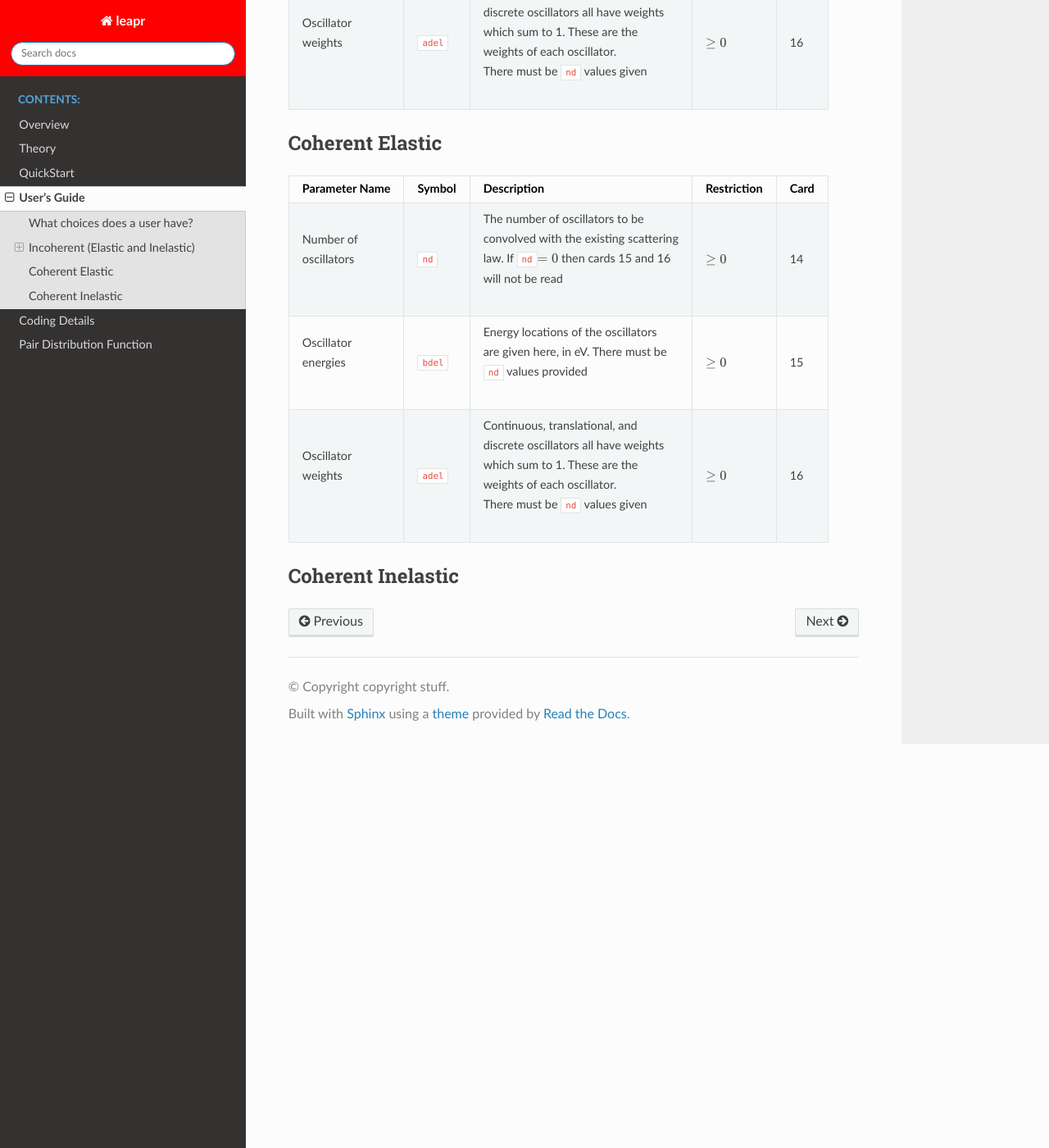
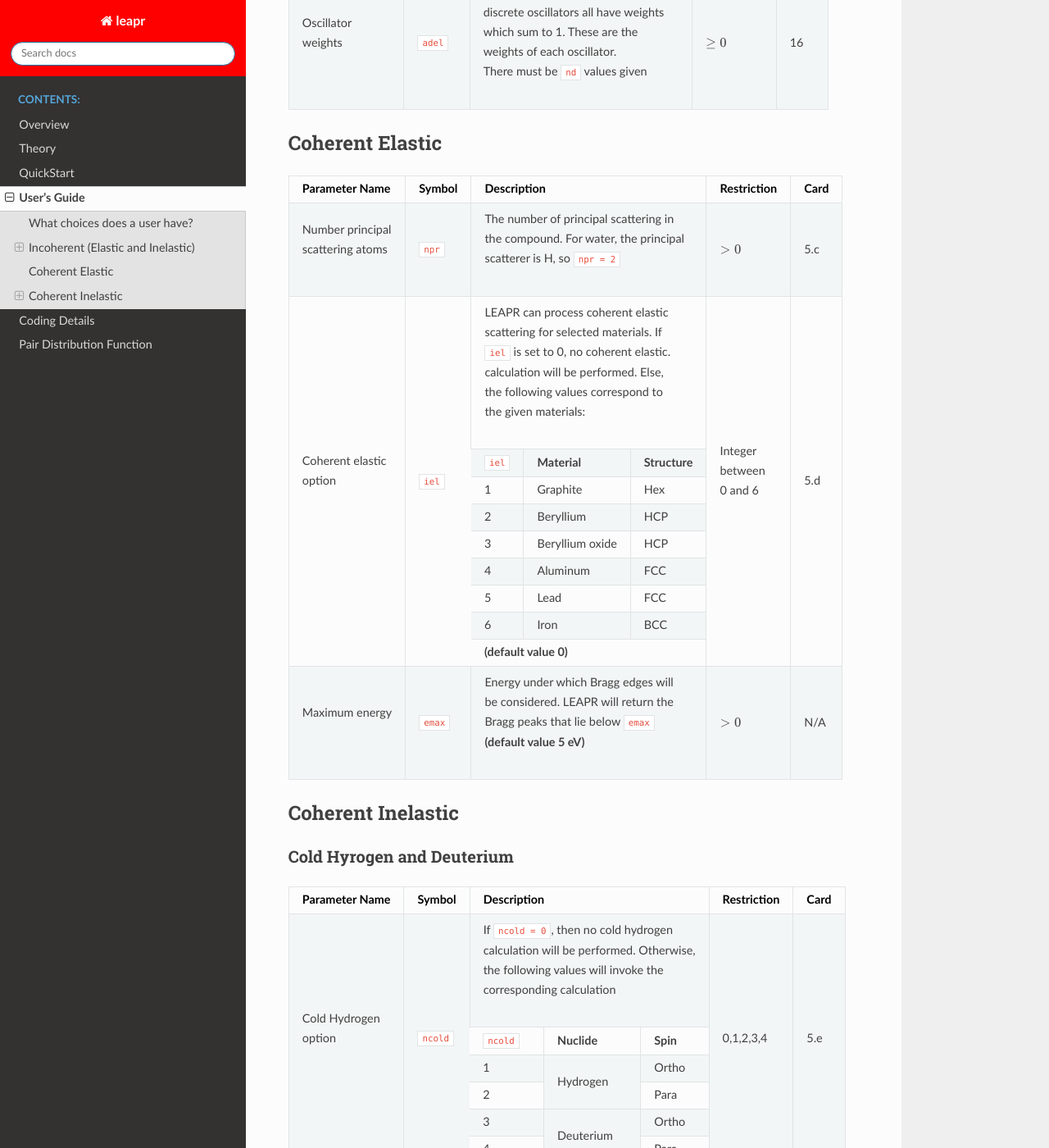
Before and after one commit to njoy/leapr, a Sphinx documentation site: the page built from docs/usersGuide.rst, in a window 1280 px wide and 1400 px high, scrolled down 3413 px. Shown: the whole window at 82% size. Built offline with Sphinx 7.4.7 and the Read the Docs theme 2.0.0, drawn with Linux system fonts in a browser that asks for light colours; some of the changed text lies outside the part shown.

```diff
--- a/docs/usersGuide.rst
+++ b/docs/usersGuide.rst
@@ -88,7 +88,7 @@
 +====================+============+===================================+===============+=========+
 | | Order of phonon  | ``nphon``  | | Number of terms used in the     |               | 3.c     |
 | | expansion        |            | | phonon expansion sum            |               |         |
-|                    |            | | *(default value 100)*           |  :math:`>0`   |         |
+|                    |            | | **(default value 100)**         |  :math:`>0`   |         |
 +--------------------+------------+-----------------------------------+---------------+---------+
 | | Phonon grid      | ``delta``  | | The phonon distribution will be |               |         |
 | | spacing          |            | | provided on a uniform energy    |               | 11.a    |
@@ -127,10 +127,8 @@
 +====================+============+===================================+==============+=========+
 | | Diffusion        | ``c``      | | The translational term can be   |              |         |
 | | constant         |            | | either a free-gas law           | :math:`\geq0`| 13.b    |
-|                    |            |   (``c``:math:`=0.0`)             |              |         |
-|                    |            | | or a                            |              |         |
-|                    |            |   diffusive law ``c``             |              |         |
-|                    |            |   (:math:`>0.0`)                  |              |         |
+|                    |            |   ``c = 0.0``                     |              |         |
+|                    |            | | or a diffusive law ``c > 0.0``  |              |         |
 +--------------------+------------+-----------------------------------+--------------+---------+
 | | Normalization    |            | | Continuous, translational, and  |              |         |
 | | for translational|            | | discrete oscillators all have   | :math:`0     |         |
@@ -151,8 +149,8 @@
 +====================+============+=========================================+==============+=========+
 | | Number of        | ``nd``     | | The number of oscillators to be       |              |         |
 | | oscillators      |            | | convolved with the existing scattering| :math:`\geq0`| 14      |
-|                    |            | | law. If ``nd``:math:`=0` then cards 15|              |         |
-|                    |            |   and 16                                |              |         |
+|                    |            | | law. If ``nd = 0`` then cards 15 and  |              |         |
+|                    |            |   16                                    |              |         |
 |                    |            | | will not be read                      |              |         |
 +--------------------+------------+-----------------------------------------+--------------+---------+
 | | Oscillator       | ``bdel``   | | Energy locations of the oscillators   |              |         |
@@ -177,27 +175,43 @@
 ==================
 
 
-+--------------------+------------+-----------------------------------------+--------------+---------+
-| Parameter Name     | Symbol     |  Description                            | Restriction  | Card    |
-+====================+============+=========================================+==============+=========+
-| | Number of        | ``nd``     | | The number of oscillators to be       |              |         |
-| | oscillators      |            | | convolved with the existing scattering| :math:`\geq0`| 14      |
-|                    |            | | law. If ``nd``:math:`=0` then cards 15|              |         |
-|                    |            |   and 16                                |              |         |
-|                    |            | | will not be read                      |              |         |
-+--------------------+------------+-----------------------------------------+--------------+---------+
-| | Oscillator       | ``bdel``   | | Energy locations of the oscillators   |              |         |
-| | energies         |            | | are given here, in eV. There must be  | :math:`\geq0`| 15      |
-|                    |            | | ``nd`` values provided                |              |         |
-+--------------------+------------+-----------------------------------------+--------------+---------+
-| | Oscillator       | ``adel``   | | Continuous, translational, and        |              |         |
-| | weights          |            | | discrete oscillators all have         | :math:`\geq0`| 16      |
-|                    |            |   weights                               |              |         |
-|                    |            | | which sum to 1. These are the         |              |         |
-|                    |            | | weights of each oscillator.           |              |         |
-|                    |            | | There must be ``nd`` values           |              |         |
-|                    |            |   given                                 |              |         |
-+--------------------+------------+-----------------------------------------+--------------+---------+
++--------------------+------------+----------------------------------------+--------------+---------+
+| Parameter Name     | Symbol     |  Description                           | Restriction  | Card    |
++====================+============+========================================+==============+=========+
+| | Number principal | ``npr``    | | The number of principal scattering in|              |         |
+| | scattering atoms |            | | the compound. For water, the         | :math:`> 0`  | 5.c     |
+|                    |            |   principal                            |              |         |
+|                    |            | | scatterer is H, so ``npr = 2``       |              |         |
++--------------------+------------+--------+----------------+--------------+--------------+---------+
+| | Coherent elastic | ``iel``    | | LEAPR can process coherent elastic   |              |         |
+| | option           |            | | scattering for selected materials. If| | Integer    | 5.d     |
+|                    |            | | ``iel`` is set to 0, no coherent     | | between    |         |
+|                    |            |   elastic.                             | | 0 and 6    |         |
+|                    |            | | calculation will be performed. Else, |              |         |
+|                    |            | | the following values correspond to   |              |         |
+|                    |            | | the given materials:                 |              |         |
+|                    |            +---------+----------------+-------------+              |         |
+|                    |            | ``iel`` |  **Material**  |**Structure**|              |         |
+|                    |            +---------+----------------+-------------+              |         |
+|                    |            |    1    |  Graphite      | Hex         |              |         |
+|                    |            +---------+----------------+-------------+              |         |
+|                    |            |    2    |  Beryllium     | HCP         |              |         |
+|                    |            +---------+----------------+-------------+              |         |
+|                    |            |    3    | Beryllium oxide| HCP         |              |         |
+|                    |            +---------+----------------+-------------+              |         |
+|                    |            |    4    | Aluminum       | FCC         |              |         |
+|                    |            +---------+----------------+-------------+              |         |
+|                    |            |    5    | Lead           | FCC         |              |         |
+|                    |            +---------+----------------+-------------+              |         |
+|                    |            |    6    | Iron           | BCC         |              |         |
+|                    |            +---------+----------------+-------------+              |         |
+|                    |            | **(default value 0)**                  |              |         |
++--------------------+------------+---------+----------------+-------------+--------------+---------+
+| | Maximum  energy  | ``emax``   | | Energy under which Bragg edges will  |              |         |
+|                    |            | | be considered. LEAPR will return the | :math:`> 0`  | N/A     |
+|                    |            | | Bragg peaks that lie below ``emax``  |              |         |
+|                    |            | | **(default value 5 eV)**             |              |         |
++--------------------+------------+----------------------------------------+--------------+---------+
 
 
 
@@ -211,3 +225,39 @@
 
 Coherent Inelastic
 ===================
+
+
+
+Cold Hyrogen and Deuterium
+----------------------------
+
++-----------------+-----------+----------------------------------------+--------------+-------+
+| Parameter Name  | Symbol    |  Description                           | Restriction  | Card  |
++=================+===========+========================================+==============+=======+
+| | Cold Hydrogen | ``ncold`` | | If ``ncold = 0``, then no cold       |              |       |
+| | option        |           |   hydrogen                             |              |       |
+|                 |           | | calculation will be performed.       | 0,1,2,3,4    | 5.e   |
+|                 |           |   Otherwise,                           |              |       |
+|                 |           | | the following values will invoke the |              |       |
+|                 |           | | corresponding calculation            |              |       |
+|                 |           +-----------+-------------+--------------+              |       |
+|                 |           | ``ncold`` | **Nuclide** | **Spin**     |              |       |
+|                 |           +-----------+-------------+--------------+              |       |
+|                 |           |    1      | Hydrogen    |  Ortho       |              |       |
+|                 |           +-----------+             +--------------+              |       |
+|                 |           |    2      |             |  Para        |              |       |
+|                 |           +-----------+-------------+--------------+              |       |
+|                 |           |    3      |             |  Ortho       |              |       |
+|                 |           +-----------+ Deuterium   +--------------+              |       |
+|                 |           |    4      |             |  Para        |              |       |
++-----------------+-----------+-----------+-------------+--------------+--------------+-------+
+
+
+
+
+
+
+
+
+Skold Approximation
+---------------------------
```
Also changed, not shown: 4 other files.
